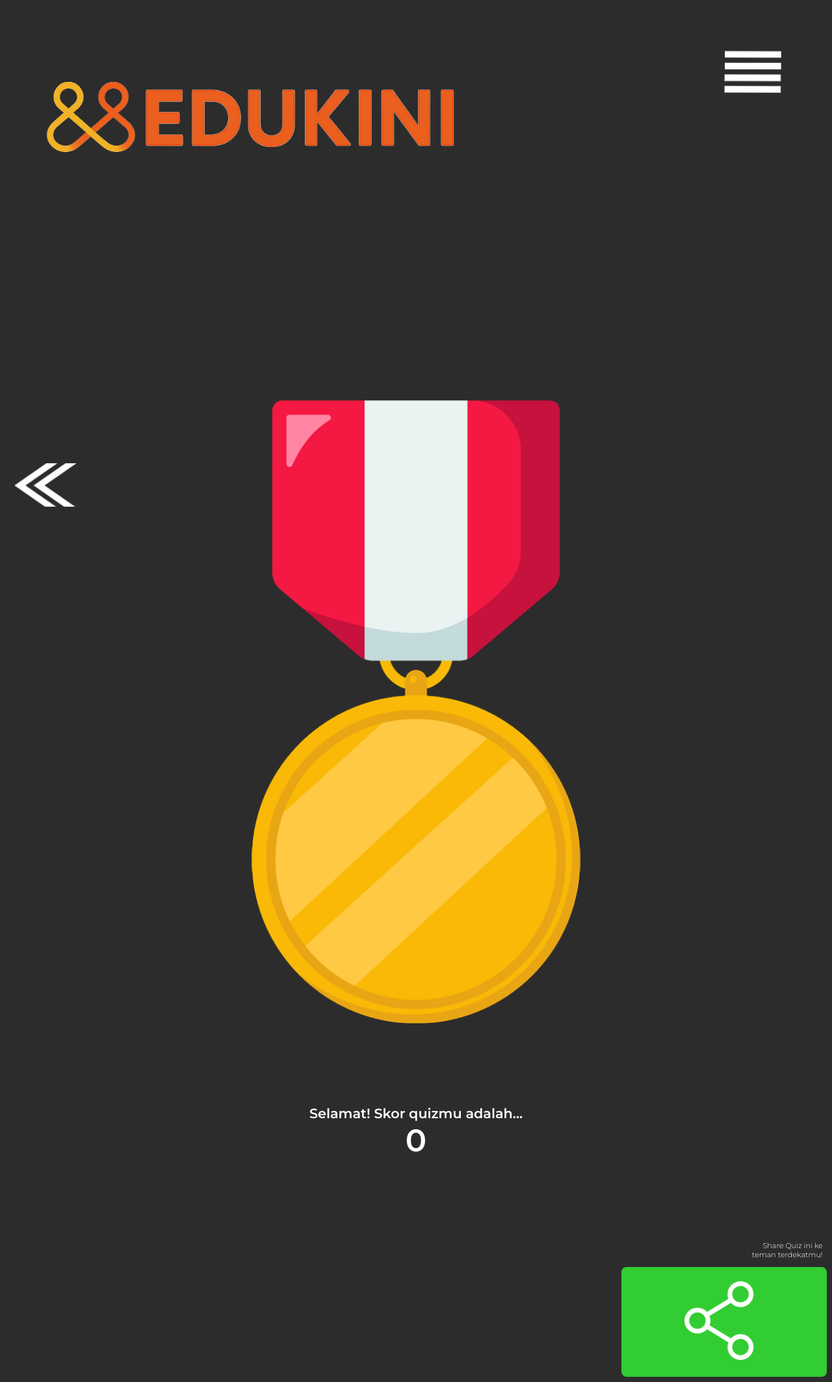
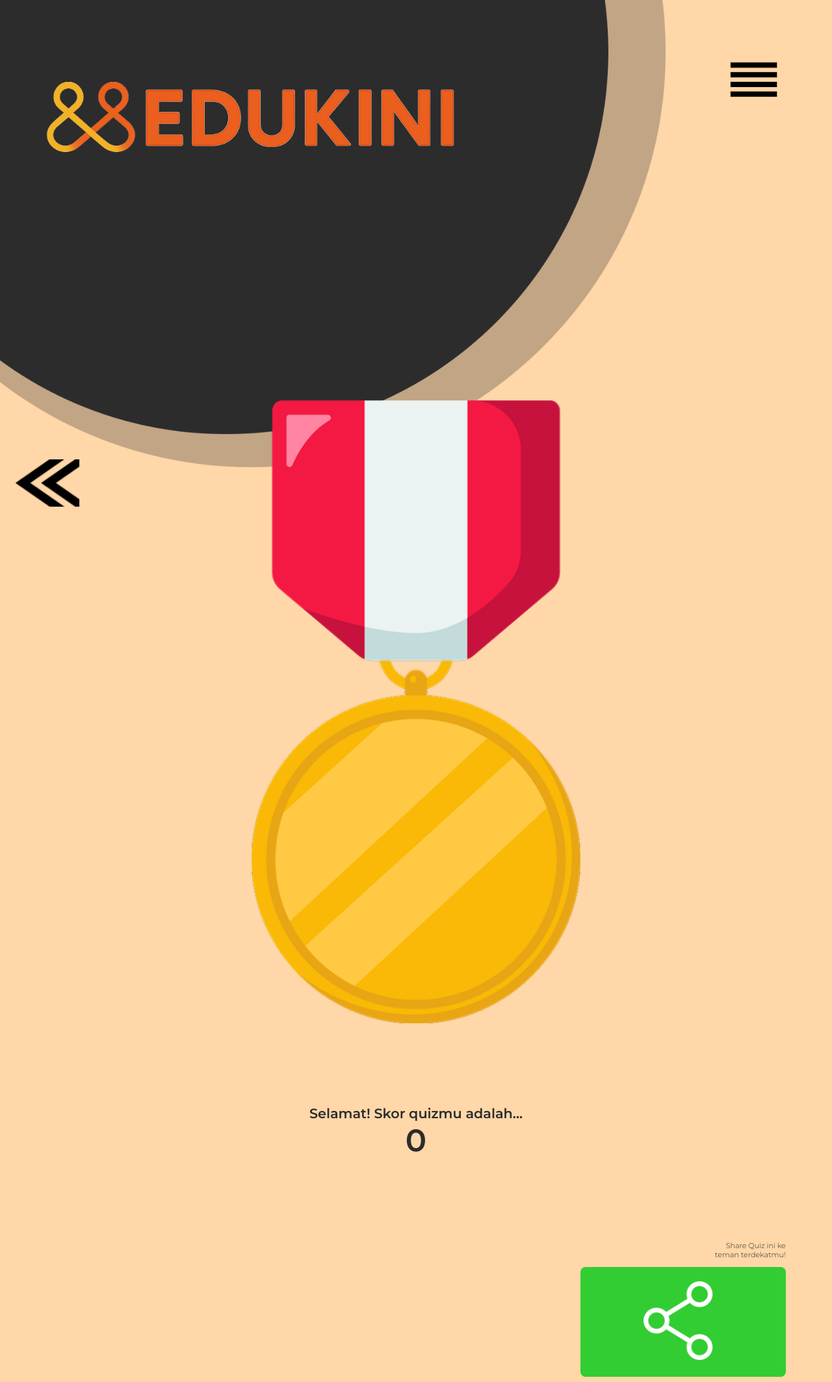
Before and after one commit to Yasinyudha/edukini, a React (Vite) app: page /hasil-akhir in a window 1280 px wide. Shown: the whole page at 65% size. Built offline with nearby package versions, Linux system fonts and the light colour scheme.

Commit message:
semi-fix build

```diff
--- a/src/App.tsx
+++ b/src/App.tsx
@@ -46,7 +46,6 @@ function App() {
         html.style.backgroundRepeat = "no-repeat";
       }
     } else if (
-      location.pathname === "/hasil-akhir" ||
       location.pathname === "/psikologi" ||
       location.pathname === "/psikolog-dokter-umum" ||
       location.pathname === "/meet-doctor" ||
@@ -70,7 +69,8 @@ function App() {
       location.pathname === "/quiz-number-4" ||
       location.pathname === "/quiz-number-5" ||
       location.pathname === "/faq" ||
-      location.pathname === "/animasi"
+      location.pathname === "/animasi" ||
+      location.pathname === "/hasil-akhir"
     ) {
       html.style.backgroundColor = "#FFD7A8";
       html.style.backgroundImage = 'url("/ListGambar/Vector Uncropped.png")';
--- a/src/pages/Quiz/HasilAkhir.tsx
+++ b/src/pages/Quiz/HasilAkhir.tsx
@@ -16,7 +16,7 @@ function HasilAkhir() {
     <>
       <div className="wrapper">
         <img src="/Logo Samping.png" alt="Logo" className="full-image" />
-        <img src="/Assets/White Burger Icon Asset.png" className="burger-icon-white" />
+        <img src="/Assets/Burger Icon Asset.png" className="burger-icon-white" />
         <img src="/Quiz/Medal.png" className="quiz-medal" />
 
         <p className="hasil-akhir-paragraph">
@@ -32,7 +32,7 @@ function HasilAkhir() {
         </button>
 
         <Link to="/daftar-isi" onClick={resetScore}>
-          <img src="/Assets/White Arrow Asset.png" alt="white arrow" className="back-white-arrow" />
+          <img src="/Assets/Back Arrow Asset.png" alt="white arrow" className="back-white-arrow" />
         </Link>
       </div>
     </>
--- a/src/pages/Quiz/Quiz.css
+++ b/src/pages/Quiz/Quiz.css
@@ -153,7 +153,7 @@
     font-size: 1.3em;
     font-family: 'Montserrat', sans-serif;
     font-weight: 600;
-    color: white;
+    color: #2c2c2c;
 }
 .score-paragraph {
     display: block;
@@ -162,12 +162,12 @@
     font-size: 3em;
     font-family: 'Montserrat', sans-serif;
     font-weight: 600;
-    color: white;
+    color: #2c2c2c;
 }
 .share-paragraph {
     margin-top: 10%;
-    margin-right: 0.5%;
-    color: white;
+    margin-right: 5%;
+    color: #2c2c2c;
     font-size: 0.7em;
     font-family: 'Montserrat', sans-serif;
     font-weight: 300;
@@ -175,6 +175,7 @@
 }
 .button-share {
     margin-left: auto;
+    margin-right: 5%;
     display: block;
     width: 25%;
     border-radius: 8px;
```
